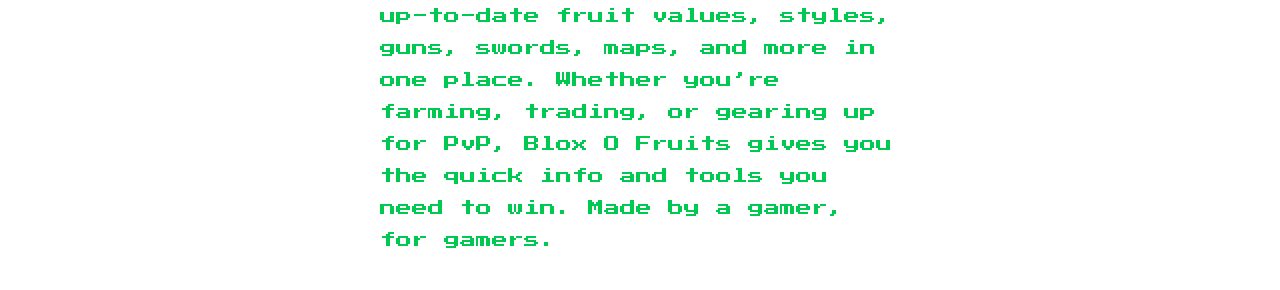
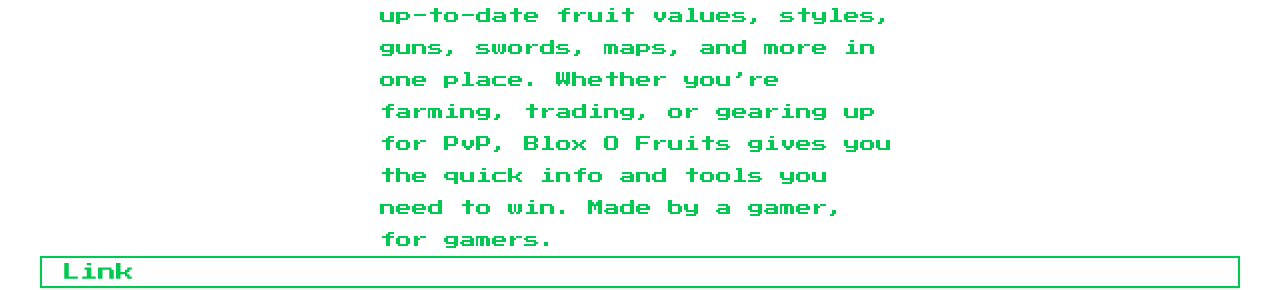
Before and after one commit to gokulthemass/portfolio_retro, a website: page index.html in a window 1280 px wide. Shown: the part 2220-2510 px from the top of the page. Drawn offline with Linux system fonts and the light colour scheme.

Commit message:
Update index.html

```diff
--- a/index.html
+++ b/index.html
@@ -121,7 +121,7 @@
 
         <div class="common ">Blox O Fruits is a gamer-made companion for Blox Fruits players — built to make your journey faster and smarter. Find up-to-date fruit values, styles, guns, swords, maps, and more in one place. Whether you’re farming, trading, or gearing up for PvP, Blox O Fruits gives you the quick info and tools you need to win. Made by a gamer, for gamers.</div>
 
-        <a href="https://gokulthemass.github.io/Blox-O-Fruits/" class="icon>Link</a>
+        <a href="https://gokulthemass.github.io/Blox-O-Fruits/" class="icon">Link</a>
         <div class="small_lines"></div>
 
 
```
